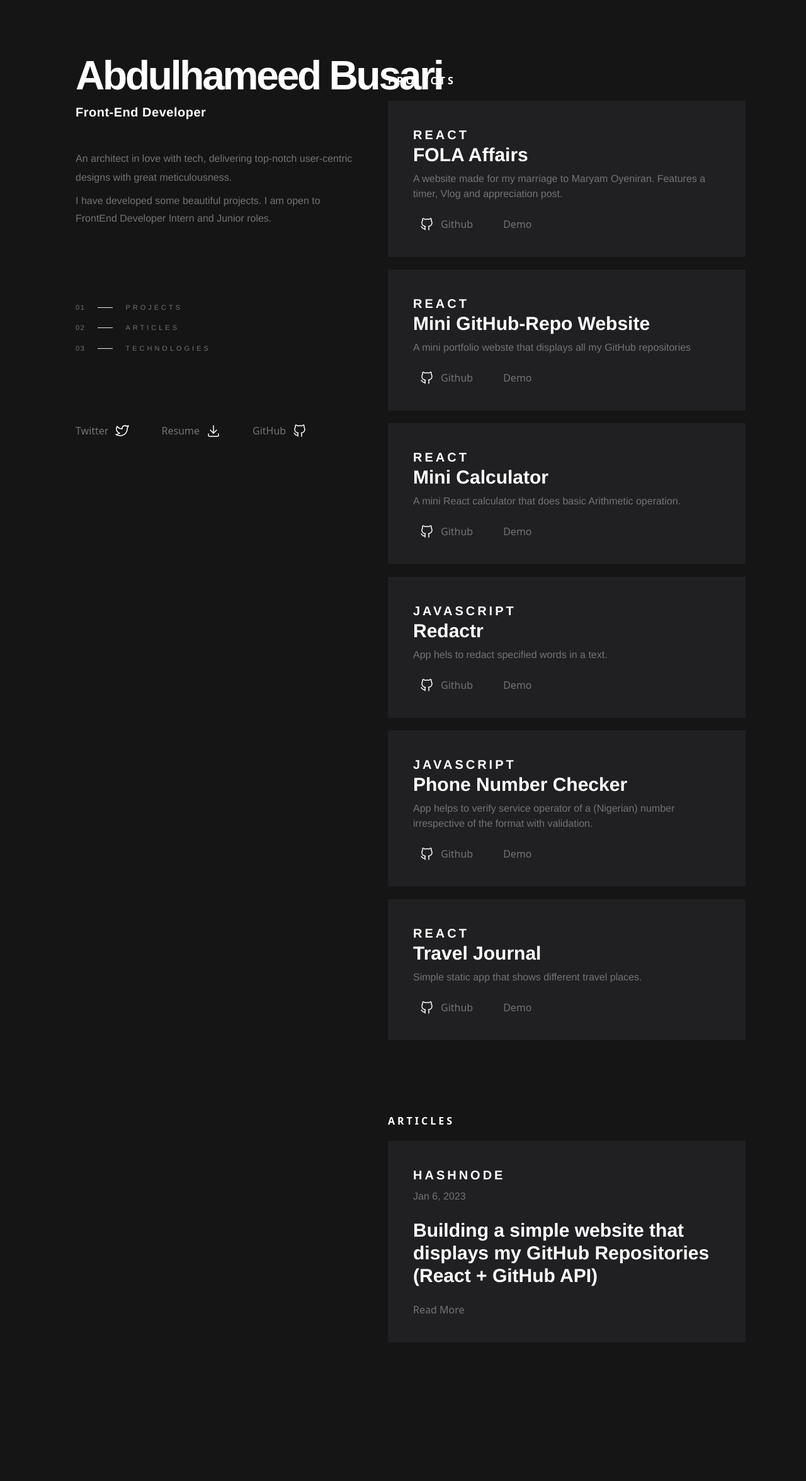
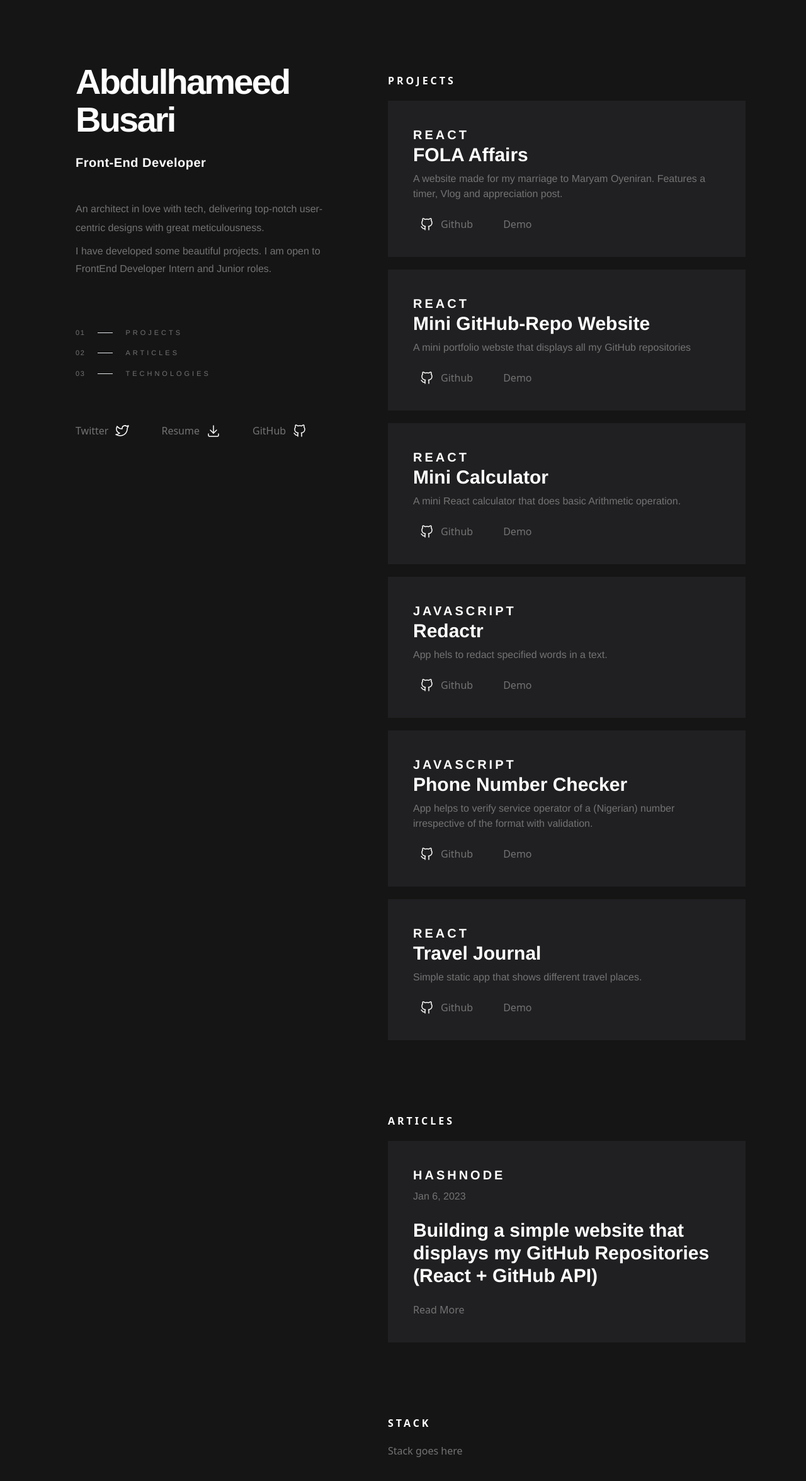
Before and after one commit to 0xlarmideh/my-portfolio, a React (Vite) app: page / in a window 1280 px wide. Shown: the whole page at 63% size. Before the commit the page ends 2264 px from the top, so only its background shows below. Built offline with nearby package versions, Linux system fonts and the light colour scheme; a web font is replaced by a local one.

Commit message:
STYLE/Fixed mobile responsiveness. Implemented link to section

```diff
--- a/src/App.jsx
+++ b/src/App.jsx
@@ -2,17 +2,19 @@ import './App.css'
 import Articles from './sections/Articles'
 import Overview from './sections/Overview'
 import Projects from './sections/Projects'
+import Stack from './sections/Stack'
 
 function App() {
 
   return (
-    <div className="max-md:block grid grid-cols-[1fr,1fr] gap-[50px]">
-      <div className="grid-1 max-md:relative fixed ">
+    <div className="max-md:block ">
+      <div className="grid-1 max-md:relative fixed w-[50%] max-md:w-[100%] ">
         <Overview />
       </div>
-      <div className="grid-2 p-[36px] my-[60px] w-[50%] absolute right-0 mr-[60px] max-laptop:m-[0px] ">
+      <div className="grid-2 p-[36px] my-[60px] w-[50%] max-md:w-[100%] absolute right-0 mr-[60px] max-laptop:m-[0px] ">
         <Projects />
         <Articles />
+        <Stack />
       </div>
     </div>
   );
--- a/src/components/Description.jsx
+++ b/src/components/Description.jsx
@@ -6,7 +6,7 @@ const Description = () => {
     <div>
       <Heading
         title="Abdulhameed Busari"
-        className="text-white max-md:text-[45px] text-[64px] mb-6 "
+        className="text-white max-laptop:text-[42px] text-[56px] leading-[60px] mb-6 "
       />
       <SmallHeading
         title="Front-End Developer"
@@ -14,11 +14,11 @@ const Description = () => {
       />
       <Paragraph
         title="An architect in love with tech, delivering top-notch user-centric designs with great meticulousness. "
-        className="w-[65%] max-md:w-[100%] text=[14px] leading-[30px] "
+        className="text=[14px] leading-[30px] "
       />
       <Paragraph
         title="I have developed some beautiful projects. I am open to FrontEnd Developer Intern and Junior roles. "
-        className="w-[65%] max-md:w-[100%] text=[14px] leading-[28px] "
+        className="text=[14px] leading-[28px] "
       />
     </div>
   );
--- a/src/components/Links.jsx
+++ b/src/components/Links.jsx
@@ -4,23 +4,24 @@ import {Paragraph} from "../Components/Typography";
 
 
   const datas = [
-    { id: 1, title: "PROJECTS" },
-    { id: 2, title: "ARTICLES" },
-    { id: 3, title: "TECHNOLOGIES" },
+    { id: 1, title: "PROJECTS", secID: "#projects" },
+    { id: 2, title: "ARTICLES", secID: "#articles" },
+    { id: 3, title: "TECHNOLOGIES", secID: "#stack" },
   ];
 
 export default function Links() {
-  const link = datas.map((item) => {
+  const link = datas.map(({id, secID, title}) => {
     return (
       <a
-        key={item.id}
-        href="#"
+        key={id}
+
+        href={secID}
         className="flex gap-[20px] items-center tracking-widest "
       >
-        <Paragraph title={`0${item.id}`} className="text-[11px] " />
+        <Paragraph title={`0${id}`} className="text-[11px] " />
         <div className="divider h-[1px] border-l-[24px] hover:border-l-[48px] hover:h-[2px] "></div>
         <Paragraph
-          title={`${item.title}`}
+          title={`${title}`}
           className="text-[11px] link-track "
         />
       </a>
--- a/src/sections/Articles.jsx
+++ b/src/sections/Articles.jsx
@@ -32,7 +32,7 @@ const Articles = () => {
     );
   })
   return (
-    <div className="py-[96px] ">
+    <div className="py-[96px] " id='articles' >
       <div className='section-head' >ARTICLES</div>
       <div>{ArticlesMapped} </div>
     </div>
--- a/src/sections/Projects.jsx
+++ b/src/sections/Projects.jsx
@@ -78,7 +78,7 @@ const Projects= () => {
     );
   })
   return (
-    <div>
+    <div id="projects" >
       <div className="section-head">PROJECTS</div>
       <div className="projects flex flex-col gap-[20px] ">{projectsMapped}</div>
     </div>
--- a/src/sections/Stack.jsx
+++ b/src/sections/Stack.jsx
@@ -2,7 +2,10 @@ import React from 'react'
 
 const Stack = () => {
   return (
-    <div>Stack</div>
+    <div id='stack' >
+      <div className='section-head'>STACK</div>
+      <p>Stack goes here</p>
+    </div>
   )
 }
 
```
Also changed, not shown: 5 other files (tests, documents, lock files or other folders).
